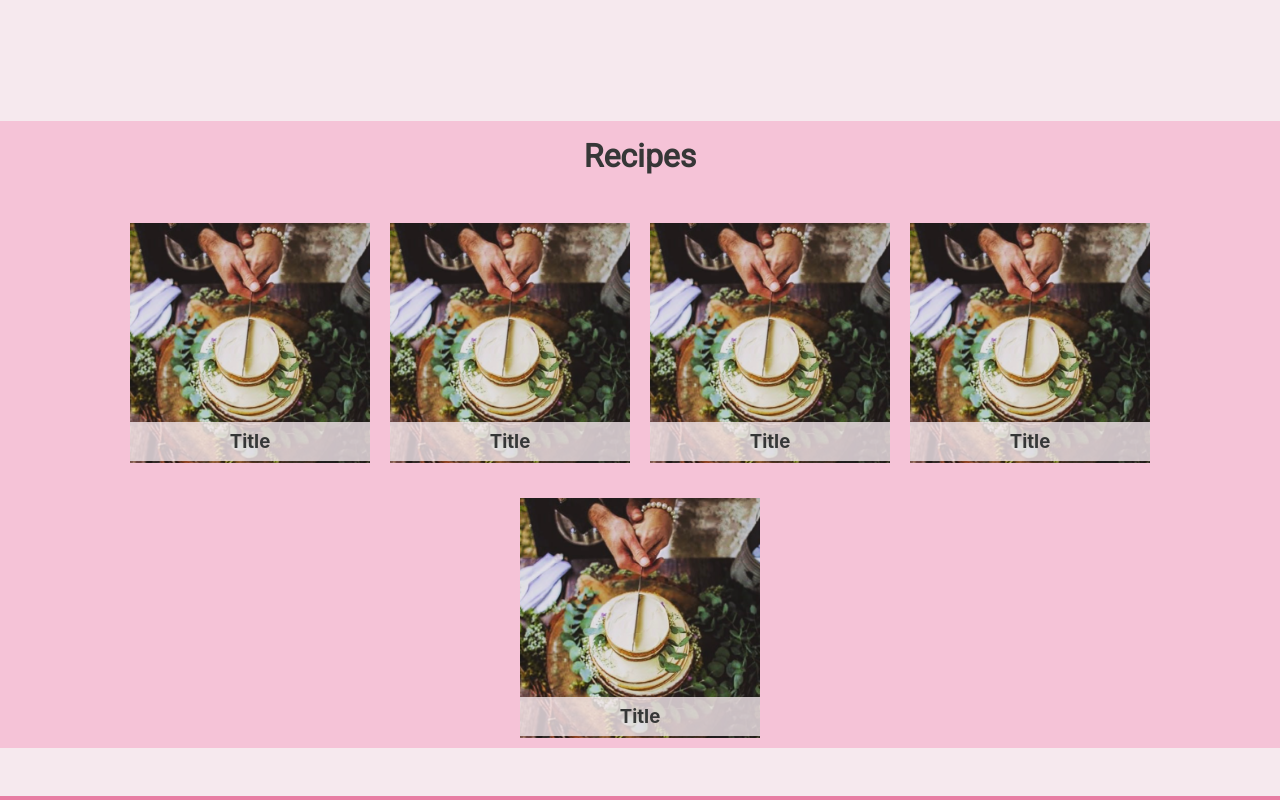
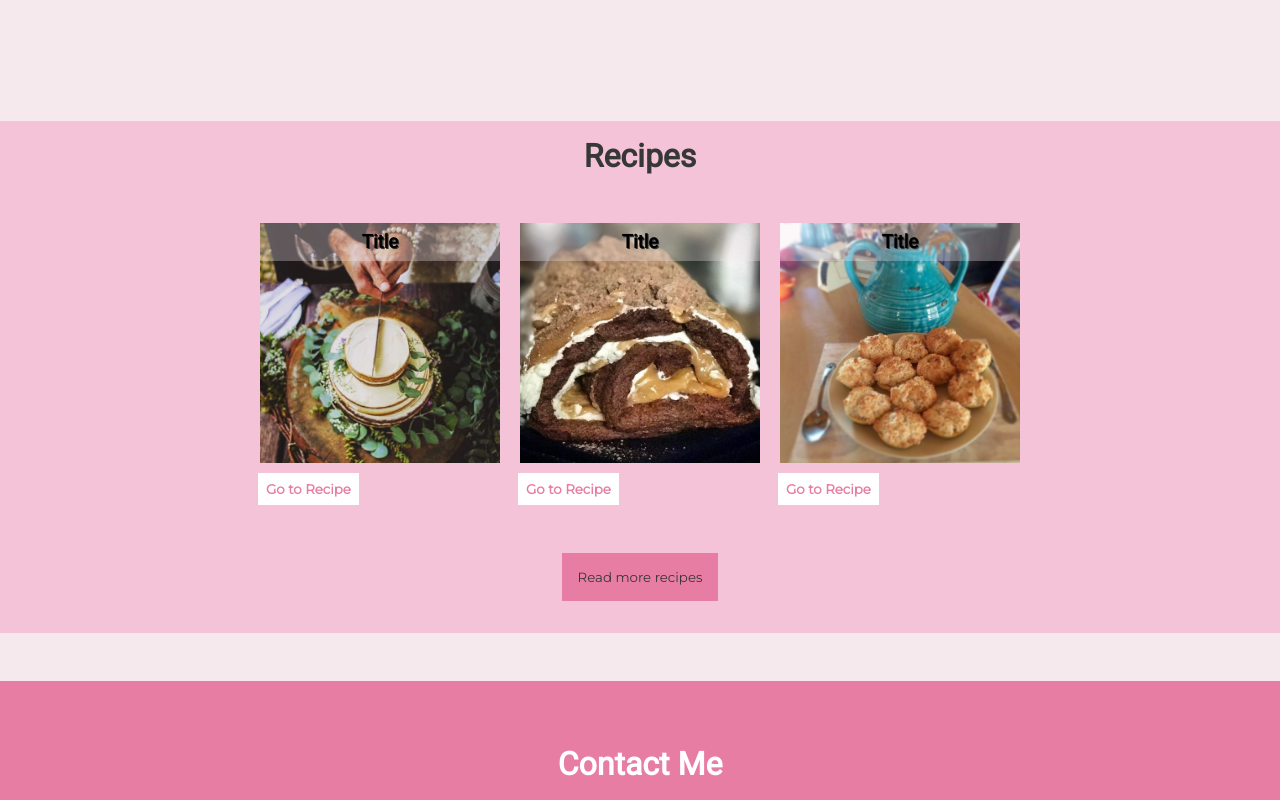
Before and after one commit to Cosmic-Chimp/kokv2, a React (Create React App) app: page / in a window 1280 px wide. Shown: the part 1620-2420 px from the top of the page. Built offline with nearby package versions, Linux system fonts and the light colour scheme.

Commit message:
tuesday work updated

```diff
--- a/src/components/Footer/FooterStyled.js
+++ b/src/components/Footer/FooterStyled.js
@@ -16,6 +16,7 @@ export const BgContainer = styled.div`
 
 export const FooterH1 = styled.h1`
   margin: 0 auto;
+  color: white;
 `;
 export const IconDiv = styled.div`
   display: flex;
--- a/src/components/Posts/Posts.js
+++ b/src/components/Posts/Posts.js
@@ -1,14 +1,17 @@
 import React from "react";
 import {
+  CmoreCont,
   PinkBg,
   Postcontainer,
-  RecipeCard,
   RecipeH1,
-  RecipeTitle,
+  SeeMore,
+  FaArrow,
 } from "./PostsStyled";
-
+import RecipeBP from "./RecipeCardV2";
 // import all images her(this is hardcoding the srcs)
 import Cake from "../assets/weddingC.png";
+import Choc from "../assets/chocCake.png";
+import Hertzog from "../assets/hertzoggies.png";
 
 const Posts = () => {
   return (
@@ -16,25 +19,38 @@ const Posts = () => {
       <PinkBg>
         <RecipeH1>Recipes</RecipeH1>
         <Postcontainer>
-          <RecipeCard background={Cake}>
-            <RecipeTitle>Title</RecipeTitle>
-          </RecipeCard>
-          <RecipeCard background={Cake}>
-            <RecipeTitle>Title</RecipeTitle>
-          </RecipeCard>
-          <RecipeCard background={Cake}>
-            <RecipeTitle>Title</RecipeTitle>
-          </RecipeCard>
-          <RecipeCard background={Cake}>
-            <RecipeTitle>Title</RecipeTitle>
-          </RecipeCard>
-          <RecipeCard background={Cake}>
-            <RecipeTitle>Title</RecipeTitle>
-          </RecipeCard>
+          <RecipeBP background={Cake} />
+          <RecipeBP background={Choc} />
+          <RecipeBP background={Hertzog} />
+          {/* <RecipeBP background={Cake} />
+          <RecipeBP background={Cake} /> */}
         </Postcontainer>
+        <CmoreCont>
+          <SeeMore>
+            Read more recipes
+            {/* <FaArrow /> */}
+          </SeeMore>
+        </CmoreCont>
       </PinkBg>
     </>
   );
 };
 
 export default Posts;
+// {
+//   /* <RecipeCard background={Cake}>
+// <RecipeTitle>Title</RecipeTitle>
+// </RecipeCard>
+// <RecipeCard background={Cake}>
+// <RecipeTitle>Title</RecipeTitle>
+// </RecipeCard>
+// <RecipeCard background={Cake}>
+// <RecipeTitle>Title</RecipeTitle>
+// </RecipeCard>
+// <RecipeCard background={Cake}>
+// <RecipeTitle>Title</RecipeTitle>
+// </RecipeCard>
+// <RecipeCard background={Cake}>
+// <RecipeTitle>Title</RecipeTitle>
+// </RecipeCard> */
+// }
--- a/src/components/Posts/PostsStyled.js
+++ b/src/components/Posts/PostsStyled.js
@@ -3,10 +3,11 @@ import styled from "styled-components";
 /// will have to refactor so that img src etc is changed
 /// relative to what adminuploads from admin pannel///
 
+import { FaArrowRight } from "react-icons/fa";
 // container for posts//
 export const PinkBg = styled.div`
   width: 100%;
-  height: fit-content;
+  height: 100%;
   background-color: #f5c3d7;
   margin: 3rem 0px;
 `;
@@ -44,13 +45,14 @@ export const RecipeCard = styled.div`
 export const RecipeTitle = styled.h3`
   position: relative;
   margin: 0 auto;
-  top: 83%;
-  background-color: rgb(246, 233, 238, 0.8);
+  background-color: rgb(246, 233, 238, 0.3);
   height: fit-content;
   padding: 0.5rem 0px;
   width: 100%;
   text-align: center;
-  color: #363737;
+  color: black;
+  text-shadow: 1px 0.5px #363737;
+  font-family: "Roboto";
 `;
 // export const ItemPic = styled.div`
 //   height: 50%;
@@ -58,3 +60,49 @@ export const RecipeTitle = styled.h3`
 //   background-repeat: no-repeat;
 //   background-size: cover;
 // `;
+
+export const Go2RoC = styled.button`
+  font-family: "Montserrat";
+  font-weight: 700;
+  position: relative;
+  top: 0;
+  left: 0.5rem;
+  height: fit-content;
+  padding: 0.5rem 0.5rem;
+  width: fit-content;
+  text-align: center;
+  color: #e87da3;
+  background-color: #ffffff;
+  border: none;
+  outline: none;
+  cursor: pointer;
+`;
+
+export const CmoreCont = styled.div`
+  display: flex;
+  align-items: center;
+  justify-content: center;
+`;
+
+export const SeeMore = styled.button`
+  border: none;
+  height: fit-content;
+  width: fit-content;
+  padding: 1rem 1rem;
+  font-family: "Montserrat";
+  margin: 2rem;
+  background-color: #e87da3;
+  color: #363737;
+  cursor: pointer;
+`;
+
+export const FaArrow = styled(FaArrowRight)`
+  display: inline;
+  font-size: 1.2em;
+  background-color: grey;
+  margin-left: 1em;
+  background: none;
+  width: fit-content;
+  height: fit-content;
+  padding: 0.5em 0.5em;
+`;
--- /dev/null
+++ b/src/components/Posts/RecipeCardV2.js
@@ -0,0 +1,20 @@
+import React from "react";
+
+import { RecipeCard, RecipeTitle, Go2RoC, FaArrow } from "./PostsStyled";
+const RecipeBP = ({ background }) => {
+  return (
+    <div>
+      <RecipeCard background={background}>
+        <RecipeTitle>Title</RecipeTitle>
+      </RecipeCard>
+      <Go2RoC className="go2R">
+        Go to Recipe
+        {/* <FaArrow /> */}
+      </Go2RoC>
+    </div>
+  );
+};
+
+export default RecipeBP;
+
+// go to recipe on click div
```
Also changed, not shown: src/components/assets/chocCake.png (added), src/components/assets/hertzoggies.png (added).
